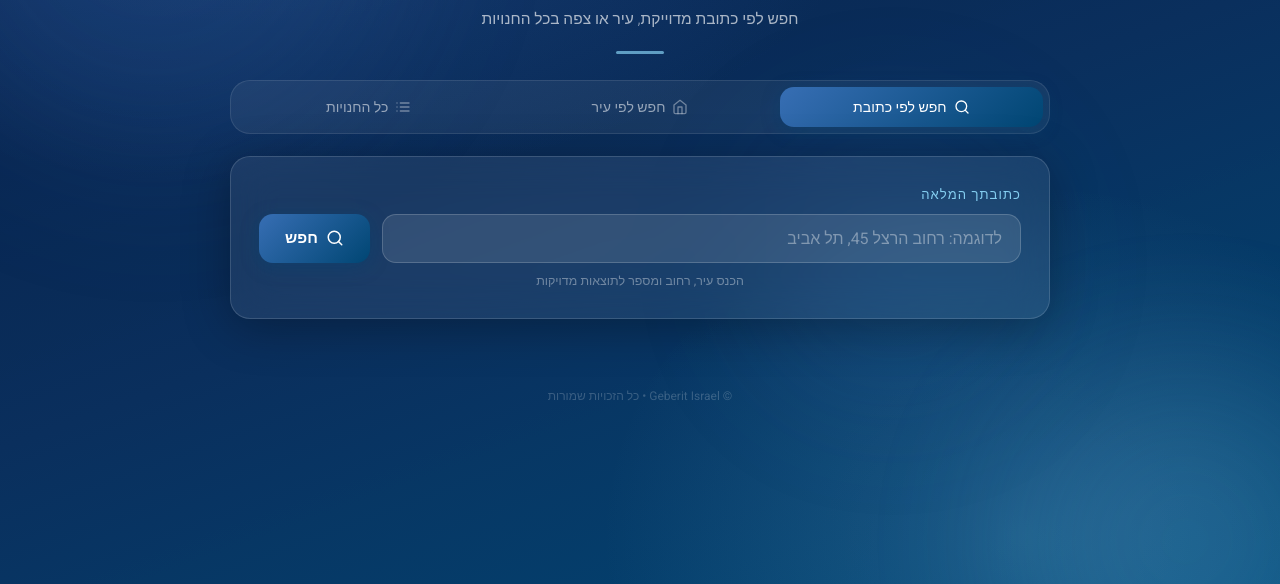
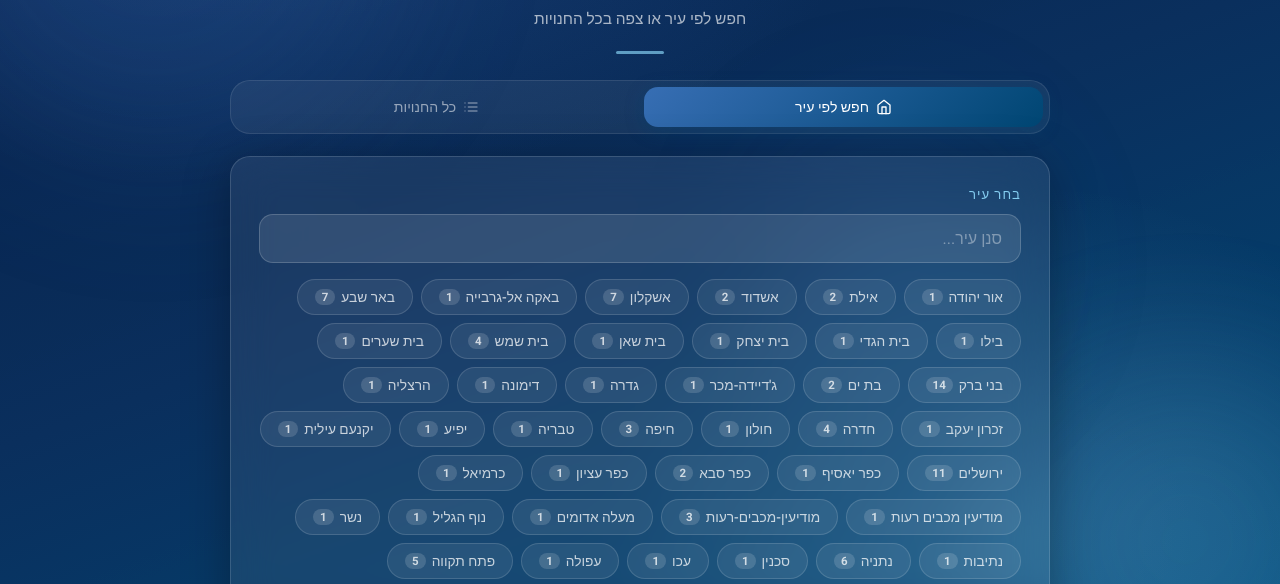
Before and after one commit to tv-prod/geberit-shops, a plain HTML site: page index.html in a window 1280 px wide. Shown: the part 184-768 px from the top of the page. Drawn offline with Linux system fonts and the light colour scheme.

Commit message:
Hide address search feature per client request, kept in DOM memory

```diff
--- a/index.html
+++ b/index.html
@@ -135,16 +135,16 @@
       </div>
       <p class="eyebrow">מציאת נקודות מכירה</p>
       <h1>מצא את החנות הקרובה אליך</h1>
-      <p class="sub">חפש לפי כתובת מדוייקת, עיר או צפה בכל החנויות</p>
+      <p class="sub">חפש לפי עיר או צפה בכל החנויות</p>
       <div class="divider"></div>
     </header>
 
     <div class="tabs" role="tablist">
-      <button class="tab active" id="tab-search" role="tab" onclick="switchTab('search')" aria-selected="true">
+      <button class="tab" id="tab-search" role="tab" onclick="switchTab('search')" aria-selected="false" style="display:none !important;">
         <svg width="16" height="16" viewBox="0 0 24 24" fill="none" stroke="currentColor" stroke-width="2" stroke-linecap="round" stroke-linejoin="round"><circle cx="11" cy="11" r="8"/><path d="m21 21-4.35-4.35"/></svg>
         חפש לפי כתובת
       </button>
-      <button class="tab" id="tab-city" role="tab" onclick="switchTab('city')" aria-selected="false">
+      <button class="tab active" id="tab-city" role="tab" onclick="switchTab('city')" aria-selected="true">
         <svg width="16" height="16" viewBox="0 0 24 24" fill="none" stroke="currentColor" stroke-width="2" stroke-linecap="round" stroke-linejoin="round"><path d="M3 9l9-7 9 7v11a2 2 0 0 1-2 2H5a2 2 0 0 1-2-2z"/><polyline points="9 22 9 12 15 12 15 22"/></svg>
         חפש לפי עיר
       </button>
@@ -155,7 +155,7 @@
     </div>
 
     <!-- SEARCH PANEL -->
-    <div class="panel active" id="panel-search" role="tabpanel">
+    <div class="panel" id="panel-search" role="tabpanel" style="display:none !important;">
       <section class="card">
         <label class="lbl" for="addr">כתובתך המלאה</label>
         <div class="row">
@@ -174,7 +174,7 @@
     </div>
 
     <!-- CITY PANEL -->
-    <div class="panel" id="panel-city" role="tabpanel">
+    <div class="panel active" id="panel-city" role="tabpanel">
       <div class="card">
         <label class="lbl">בחר עיר</label>
         <input class="city-filter" id="city-filter" type="text" placeholder="סנן עיר..." oninput="buildCitiesGrid(this.value)" autocomplete="off" />
```
